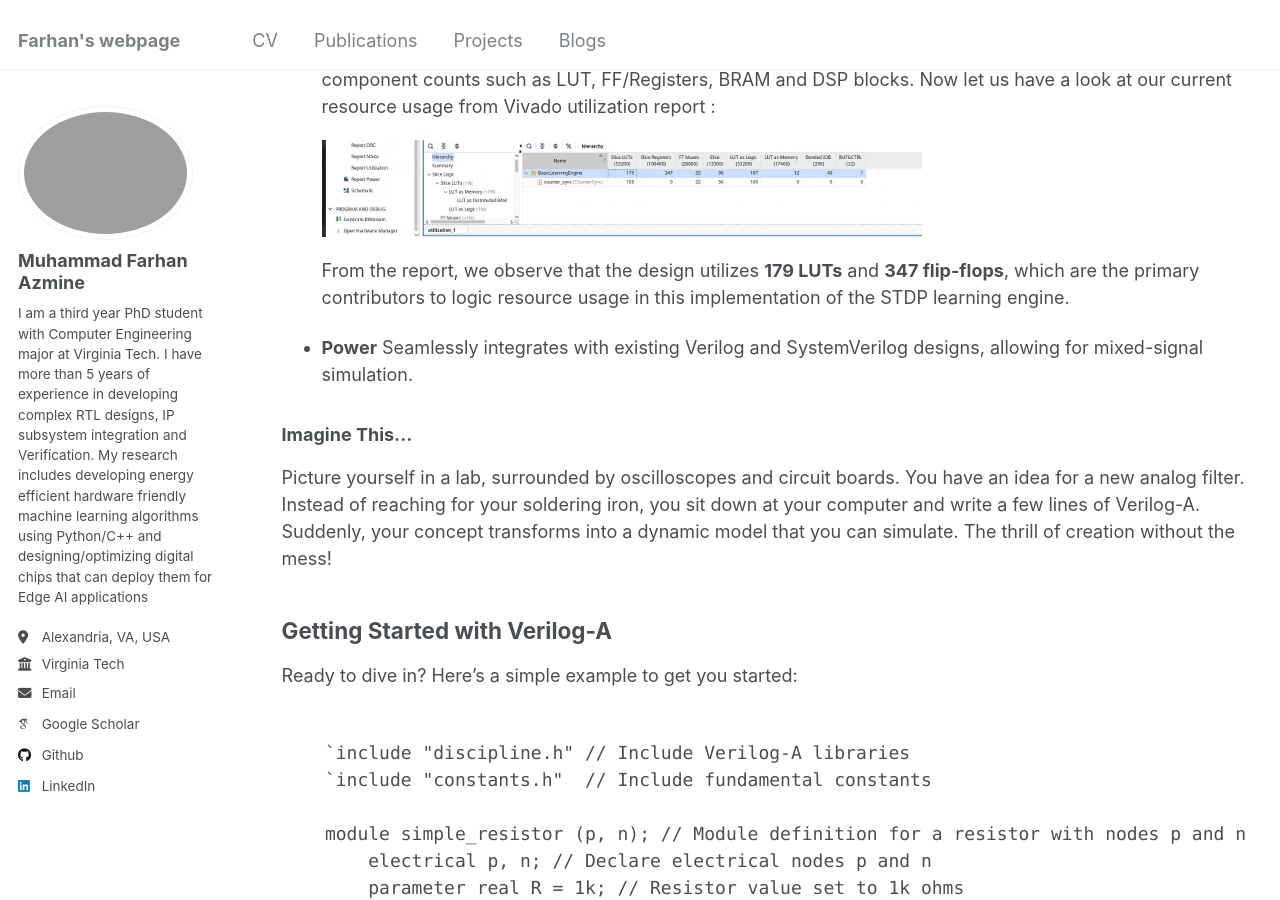
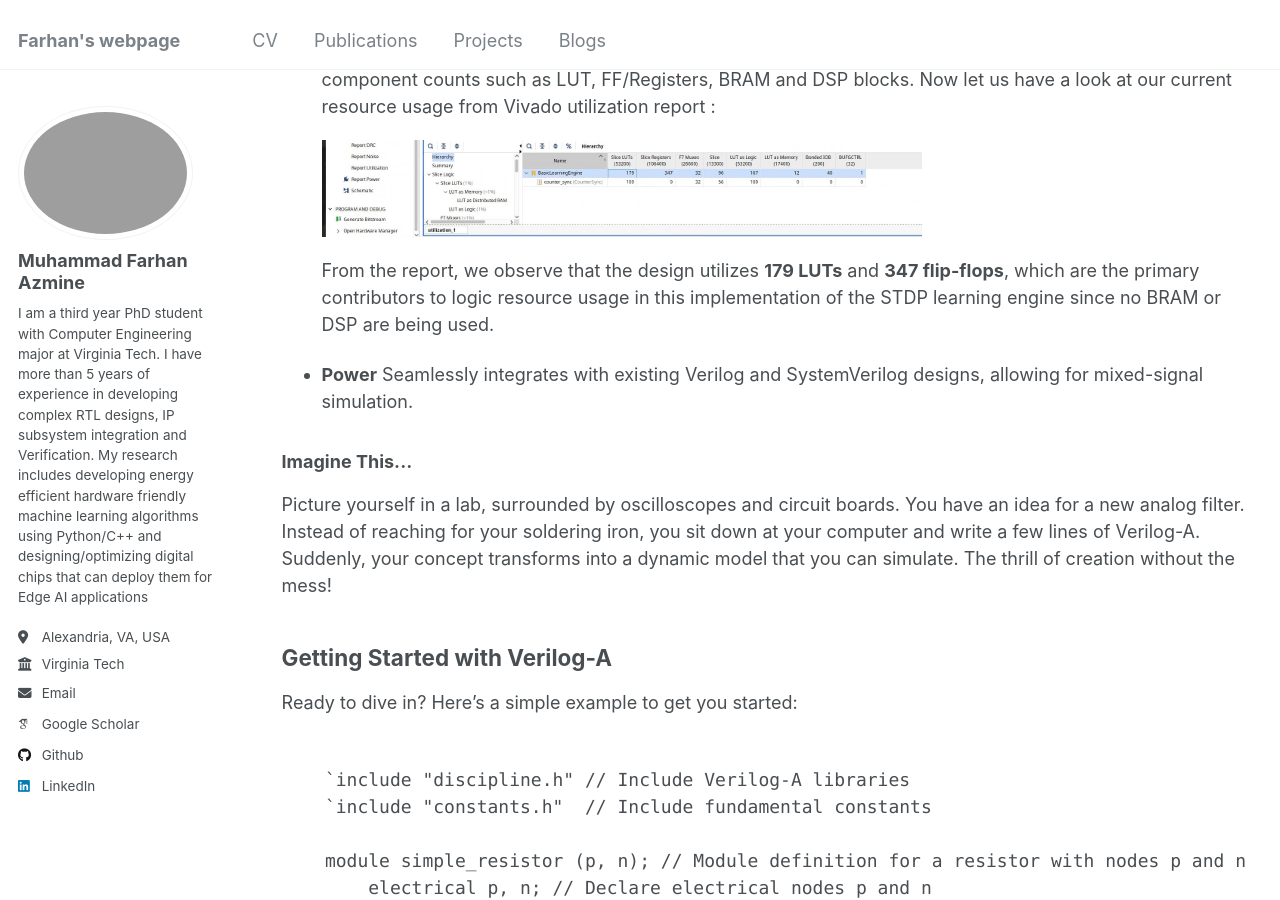
Before and after one commit to muhammadfarhan720/web-profile, a Jekyll site: the page built from blogs/veriloga/veriloga_day01_veriloga.html, in a window 1280 px wide and 900 px high, scrolled down 3070 px. Built offline with Jekyll 4.4.1, drawn with Linux system fonts in a browser that asks for light colours; some web fonts are replaced.

Commit message:
Update veriloga_day01_veriloga.html

```diff
--- a/blogs/veriloga/veriloga_day01_veriloga.html
+++ b/blogs/veriloga/veriloga_day01_veriloga.html
@@ -144,7 +144,7 @@ According to the report, the longest datapath delay—measured at 5.393 ns—spa
        style="width: 100%; max-width: 600px; display: block; margin-bottom: 20px; margin-top: 20px;">
 </a>
 
-<p>From the report, we observe that the design utilizes <strong>179 LUTs</strong> and <strong>347 flip-flops</strong>, which are the primary contributors to logic resource usage in this implementation of the STDP learning engine.</p>
+<p>From the report, we observe that the design utilizes <strong>179 LUTs</strong> and <strong>347 flip-flops</strong>, which are the primary contributors to logic resource usage in this implementation of the STDP learning engine since no BRAM or DSP are being used.</p>
       </li>
 
         <li><strong>Power</strong> Seamlessly integrates with existing Verilog and SystemVerilog designs, allowing for mixed-signal simulation.</li>
```
